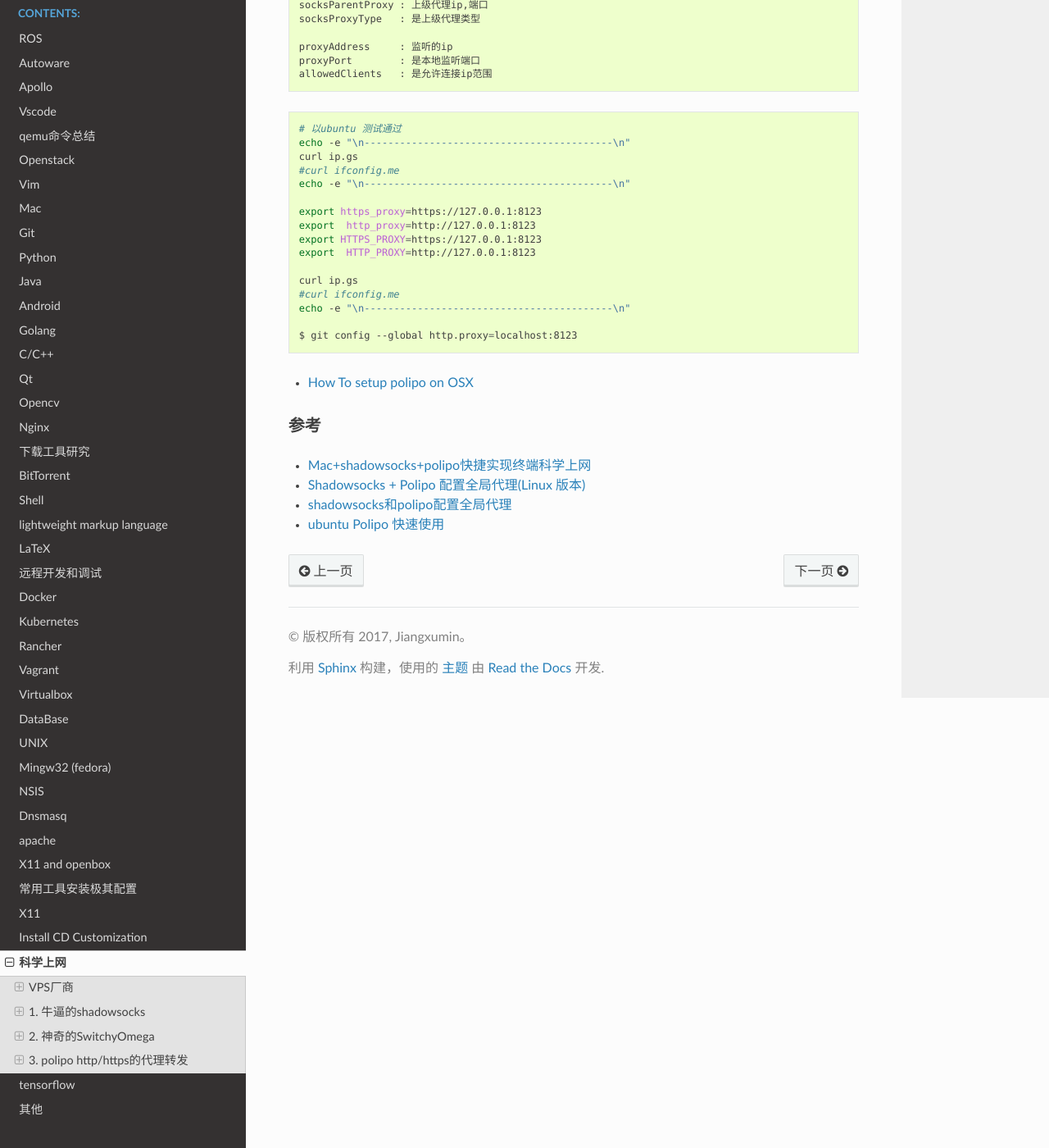
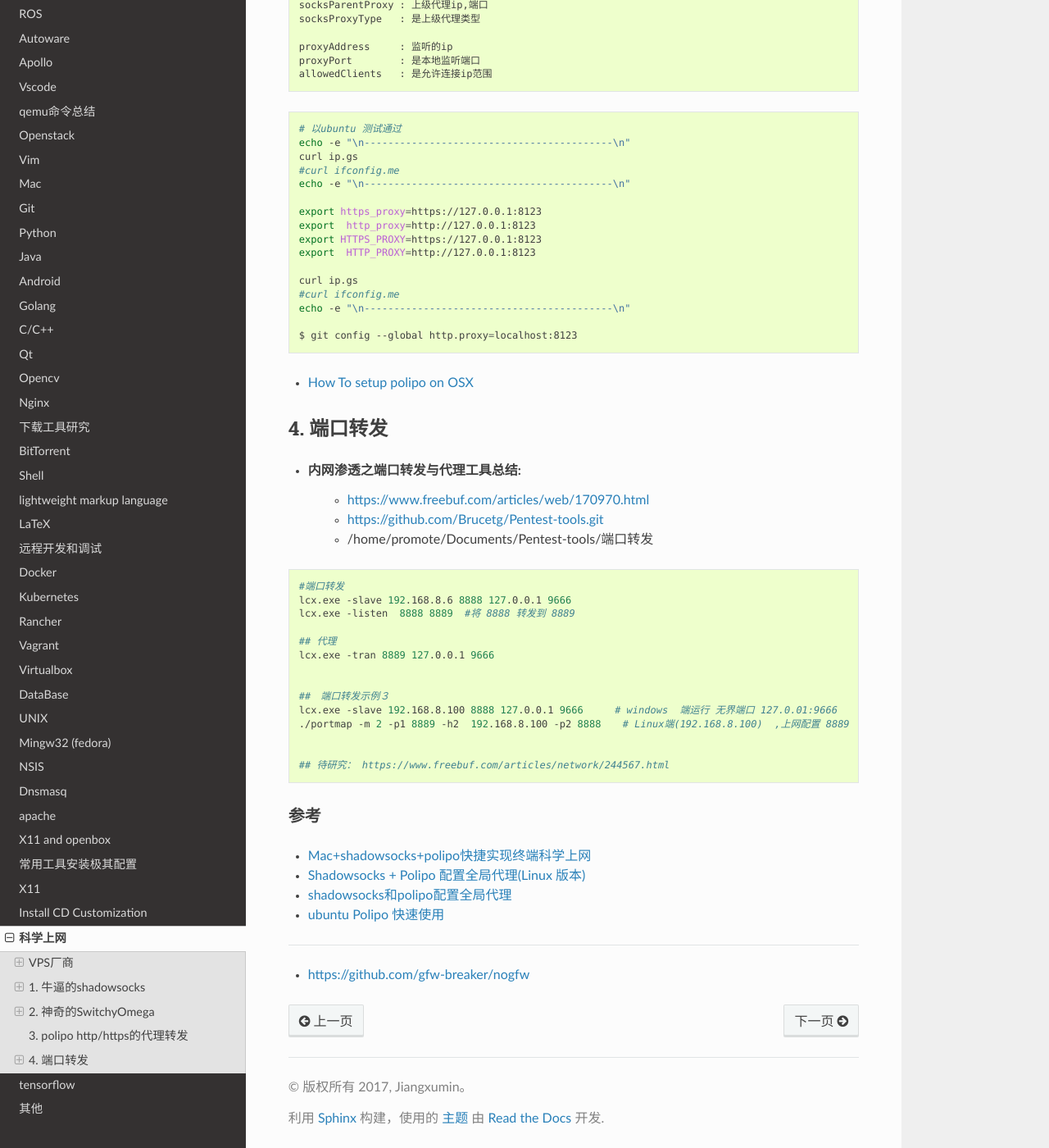
Before and after one commit to my-rds-store/my_space, a Sphinx documentation site: the page built from source/gfw_is_shit/index.rst, in a window 1280 px wide and 1400 px high, scrolled down 6618 px. Shown: the whole window at 82% size. Built offline with Sphinx 7.4.7 and the Read the Docs theme 2.0.0, drawn with Linux system fonts in a browser that asks for light colours.

Commit message:
update ...

```diff
--- a/source/gfw_is_shit/index.rst
+++ b/source/gfw_is_shit/index.rst
@@ -383,6 +383,37 @@ Shadowsocks是我们常用的代理工具,它使用socks5协议,而终端很多
 
 * `How To setup polipo on OSX <https://gist.github.com/maoo/3262589c9db989c6e948>`_
 
+
+************************************
+4. 端口转发
+************************************
+
+* 内网渗透之端口转发与代理工具总结:
+	* https://www.freebuf.com/articles/web/170970.html
+	* https://github.com/Brucetg/Pentest-tools.git
+        * /home/promote/Documents/Pentest-tools/端口转发
+
+
+.. code-block:: sh
+
+    #端口转发
+    lcx.exe -slave 192.168.8.6 8888 127.0.0.1 9666
+    lcx.exe -listen  8888 8889  #将 8888 转发到 8889
+
+    ## 代理
+    lcx.exe -tran 8889 127.0.0.1 9666
+
+
+    ##　端口转发示例３
+    lcx.exe -slave 192.168.8.100 8888 127.0.0.1 9666　　  # windows  端运行 无界端口 127.0.01:9666
+    ./portmap -m 2 -p1 8889 -h2  192.168.8.100 -p2 8888　  # Linux端(192.168.8.100)  ,上网配置 8889
+
+
+    ## 待研究： https://www.freebuf.com/articles/network/244567.html
+
+
+
+
 参考
 ============
 
@@ -394,3 +425,8 @@ Shadowsocks是我们常用的代理工具,它使用socks5协议,而终端很多
 * `shadowsocks和polipo配置全局代理 <https://blog.denghaihui.com/2017/10/10/shadowsocks-polipo/>`_
 
 *  `ubuntu Polipo 快速使用 <http://wiki.ubuntu.org.cn/UbuntuHelp:Polipo/zh>`_
+
+
+=================
+
+* https://github.com/gfw-breaker/nogfw
```
